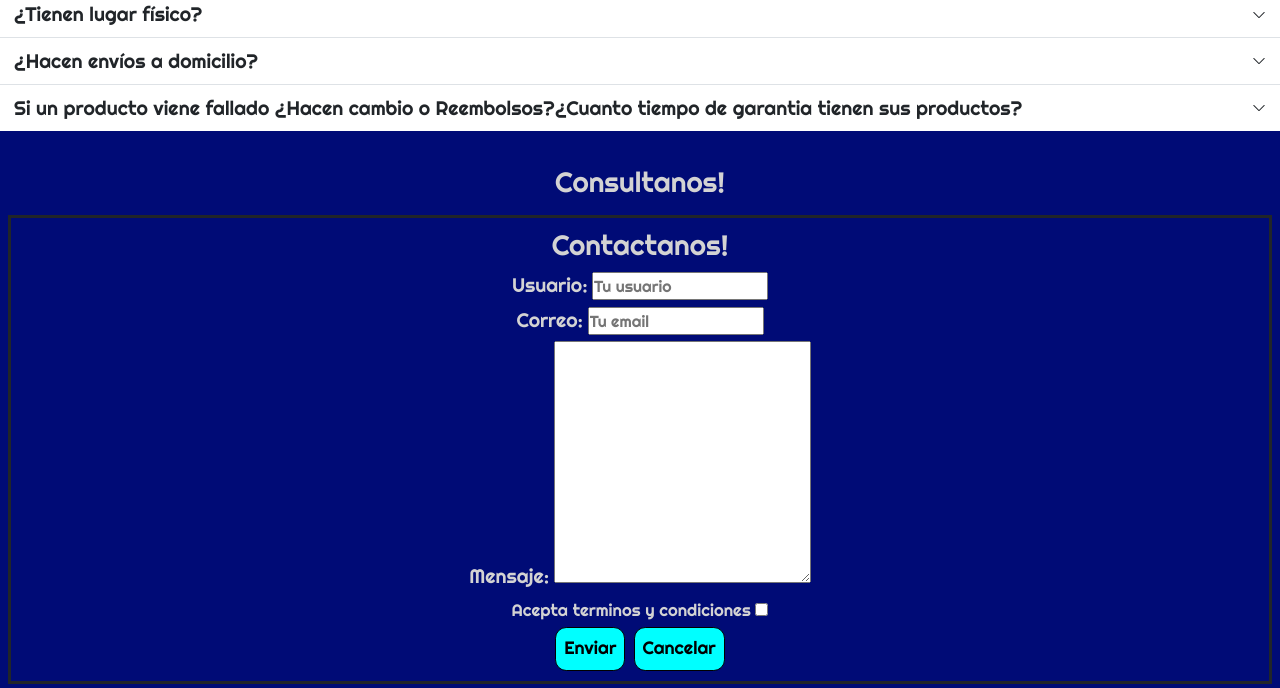
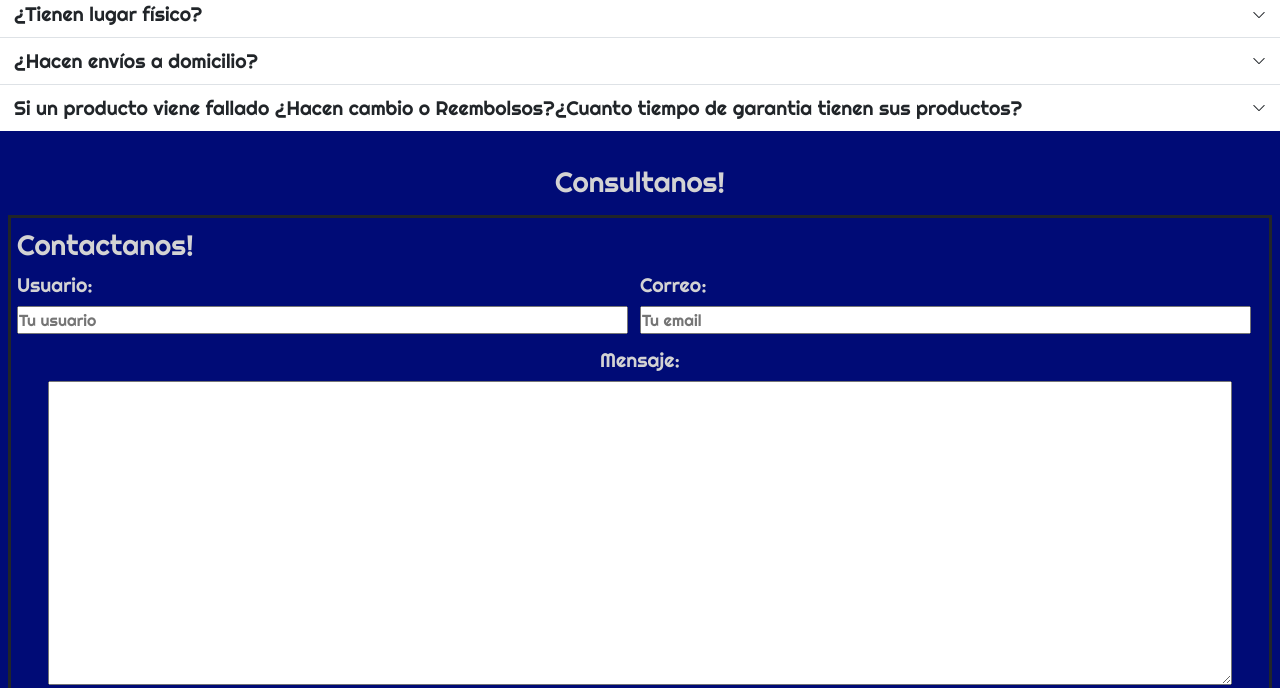
Before and after one commit to TomasGon1/ProyectoFinal-DW, a website: page pages/contactos-faq.html in a window 1280 px wide. Shown: the part 94-782 px from the top of the page. Drawn offline with Linux system fonts and the light colour scheme.

Commit message:
ProyectoFinal-Gonzalez

```diff
--- a/pages/contactos-faq.html
+++ b/pages/contactos-faq.html
@@ -164,22 +164,34 @@
           <h3 class="fs-1 mb-4 text-center tip_color">Consultanos!</h3>
 
           <form class="border border-3 border-dark p-2" action="">
-            <fieldset class="text-center">
+            <fieldset>
               <legend class="fs-1 tip_color">Contactanos!</legend>
+              <div class="ctc_new">
                 <div>
                   <label class="fs-3 mb-2 tip_color" for="nombre"
                     >Usuario<span>:</span></label
                   >
-                <input type="text" placeholder="Tu usuario" id="nombre" />
+                  <input
+                    class="input__2"
+                    type="text"
+                    placeholder="Tu usuario"
+                    id="nombre"
+                  />
                 </div>
                 <div>
                   <label class="fs-3 mb-2 tip_color" for="correo"
                     >Correo<span>:</span></label
                   >
-                <input type="email" placeholder="Tu email" id="correo" />
+                  <input
+                    class="input__2"
+                    type="email"
+                    placeholder="Tu email"
+                    id="correo"
+                  />
+                </div>
               </div>
 
-              <div>
+              <div class="text-center mt-3">
                 <label class="fs-3 mb-2 tip_color" for="mensaje"
                   >Mensaje<span>:</span></label
                 >
@@ -190,11 +202,11 @@
                   rows="10"
                 ></textarea>
               </div>
-              <div class="fs-4 tip_color">
+              <div class="fs-4 text-center tip_color">
                 Acepta terminos y condiciones
                 <input type="checkbox" name="acepta" value="1" required />
               </div>
-              <div>
+              <div class="container mt-2">
                 <input class="button" type="submit" value="Enviar" />
                 <input class="button" type="reset" value="Cancelar" />
               </div>
--- a/scss/_globals.scss
+++ b/scss/_globals.scss
@@ -83,10 +83,7 @@ iframe {
   margin-top: -0.5rem;
 }
 
-.container {
-  display: flex;
-  justify-content: center;
-}
+
 
 .p__link {
   background-color: $aqua;
@@ -95,17 +92,25 @@ iframe {
 .cuenta_fr {
   display: grid;
   grid-template-columns: 1fr 1fr;
+
+  .input__1 {
+    width: 98%;
+    margin-top: 0.5rem;
+  }
 }
 
-.input__1 {
-  width: 95%;
-  margin-top: 0.5rem;
+.ctc_new{
+  display: grid;
+  grid-template-columns: 1fr 1fr;
+
+  .input__2{
+    width: 98%;
+  }
 }
 
-.btn__cuenta {
-  display: flex;
-  justify-content: center;
-  margin-top: 1rem;
+textarea{
+  width: 95%;
+  font-size: 1.8rem;
 }
 
 /* Botones */
@@ -133,6 +138,17 @@ iframe {
   }
 }
 
+.btn__cuenta {
+  display: flex;
+  justify-content: center;
+  margin-top: 1rem;
+}
+
+.container {
+  display: flex;
+  justify-content: center;
+}
+
 /* Imagenes */
 .img-1 {
   max-width: 40%;
```
Also changed, not shown: css/style.css, 1 other file. Lines whose indentation alone changed are shown as unchanged.
